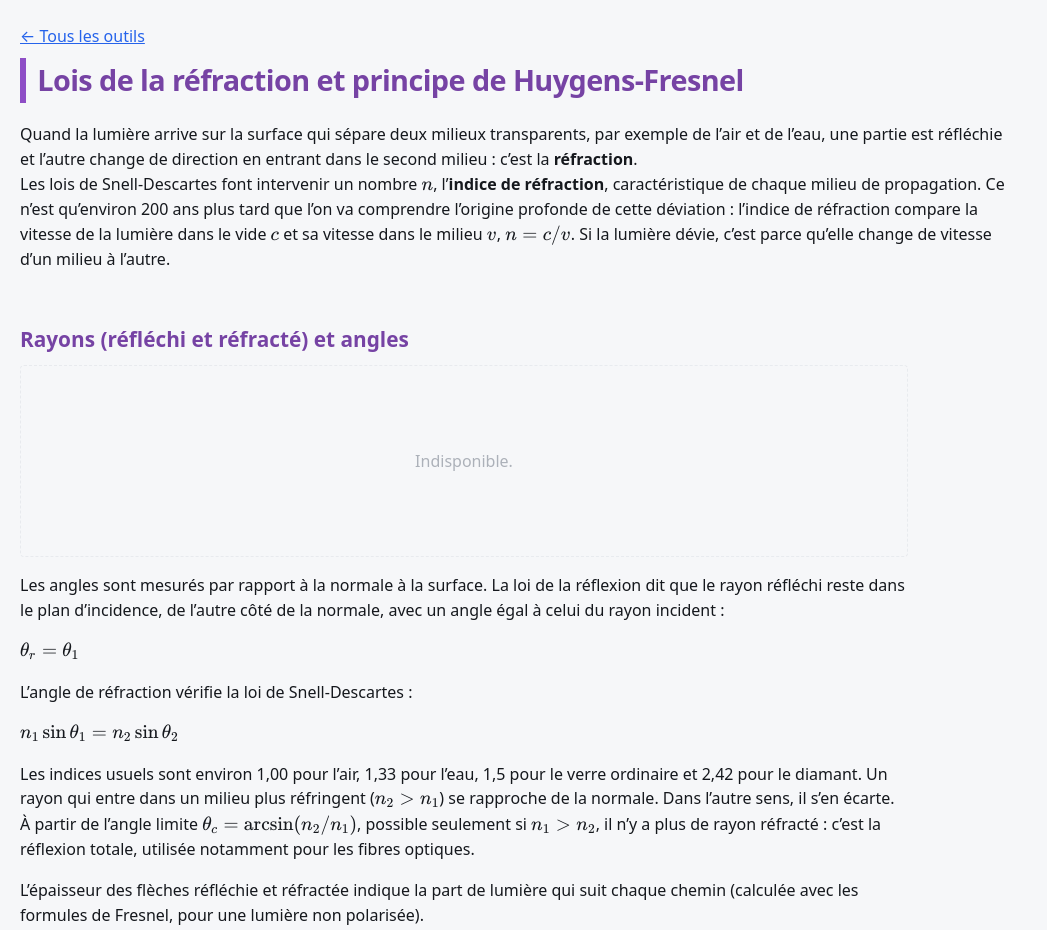
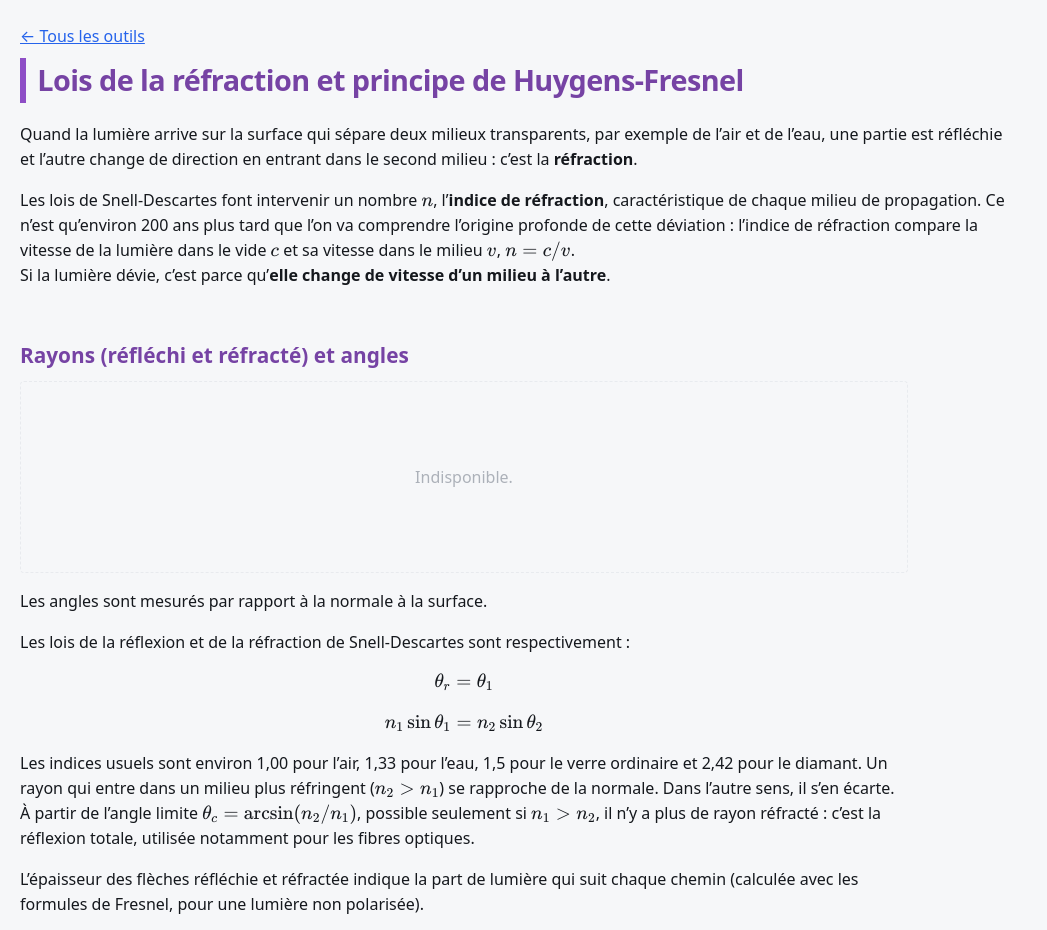
Before and after one commit to Keidara/keidara.github.io, a plain HTML site: page outils/refraction/refraction.html in a window 1280 px wide. Shown: the top 930 px of the page, without its empty margins (0-1047 px from the left). Drawn offline with nearby package versions, Linux system fonts and the light colour scheme.

Commit message:
Update refraction.html

```diff
--- a/outils/refraction/refraction.html
+++ b/outils/refraction/refraction.html
@@ -12,17 +12,18 @@
   <a href="../../index.html">← Tous les outils</a>
   <h1>Lois de la réfraction et principe de Huygens-Fresnel</h1>
 
-  <p>Quand la lumière arrive sur la surface qui sépare deux milieux transparents, par exemple de l’air et de l’eau, une partie est réfléchie et l’autre change de direction en entrant dans le second milieu : c’est la <strong>réfraction</strong>.<br>
-    Les lois de Snell-Descartes font intervenir un nombre \(n\), l’<strong>indice de réfraction</strong>, caractéristique de chaque milieu de propagation. Ce n’est qu’environ 200 ans plus tard que l’on va comprendre l’origine profonde de cette déviation : l’indice de réfraction compare la vitesse de la lumière dans le vide \(c\) et sa vitesse dans le milieu \(v\), \(n = c/v\). Si la lumière dévie, c’est parce qu’elle change de vitesse d’un milieu à l’autre.</p>
+  <p>Quand la lumière arrive sur la surface qui sépare deux milieux transparents, par exemple de l’air et de l’eau, une partie est réfléchie et l’autre change de direction en entrant dans le second milieu : c’est la <strong>réfraction</strong>.
+  <p>Les lois de Snell-Descartes font intervenir un nombre \(n\), l’<strong>indice de réfraction</strong>, caractéristique de chaque milieu de propagation. Ce n’est qu’environ 200 ans plus tard que l’on va comprendre l’origine profonde de cette déviation : l’indice de réfraction compare la vitesse de la lumière dans le vide \(c\) et sa vitesse dans le milieu \(v\), \(n = c/v\).<br>
+    Si la lumière dévie, c’est parce qu’<strong>elle change de vitesse d’un milieu à l’autre</strong>.</p>
   <div class="duo">
     <div>
       <section>
         <h2>Rayons (réfléchi et réfracté) et angles</h2>
         <div data-figure="rayons" data-taille="10x4.5" data-alt="Rayons incident, réfléchi et réfracté, et angle réfracté en fonction de l’angle d’incidence"></div>
-        <p>Les angles sont mesurés par rapport à la normale à la surface. La loi de la réflexion dit que le rayon réfléchi reste dans le plan d’incidence, de l’autre côté de la normale, avec un angle égal à celui du rayon incident :</p>
-        <p class="formule">\(\displaystyle \theta_r = \theta_1\)</p>
-        <p>L’angle de réfraction vérifie la loi de Snell-Descartes :</p>
-        <p class="formule">\(\displaystyle n_1 \sin\theta_1 = n_2 \sin\theta_2\)</p>
+        <p>Les angles sont mesurés par rapport à la normale à la surface.</p>
+        <p>Les lois de la réflexion et de la réfraction de Snell-Descartes sont respectivement : </p>
+        <p>$$ \theta_r = \theta_1 $$</p>
+        <p>$$ n_1 \sin\theta_1 = n_2 \sin\theta_2 $$</p>
         <p>Les indices usuels sont environ 1,00 pour l’air, 1,33 pour l’eau, 1,5 pour le verre ordinaire et 2,42 pour le diamant. Un rayon qui entre dans un milieu plus réfringent (\(n_2 &gt; n_1\)) se rapproche de la normale. Dans l’autre sens, il s’en écarte.<br>
           À partir de l’angle limite \(\theta_c = \arcsin(n_2/n_1)\), possible seulement si \(n_1 &gt; n_2\), il n’y a plus de rayon réfracté : c’est la réflexion totale, utilisée notamment pour les fibres optiques.</p>
         <p>L’épaisseur des flèches réfléchie et réfractée indique la part de lumière qui suit chaque chemin (calculée avec les formules de Fresnel, pour une lumière non polarisée).</p>
```
